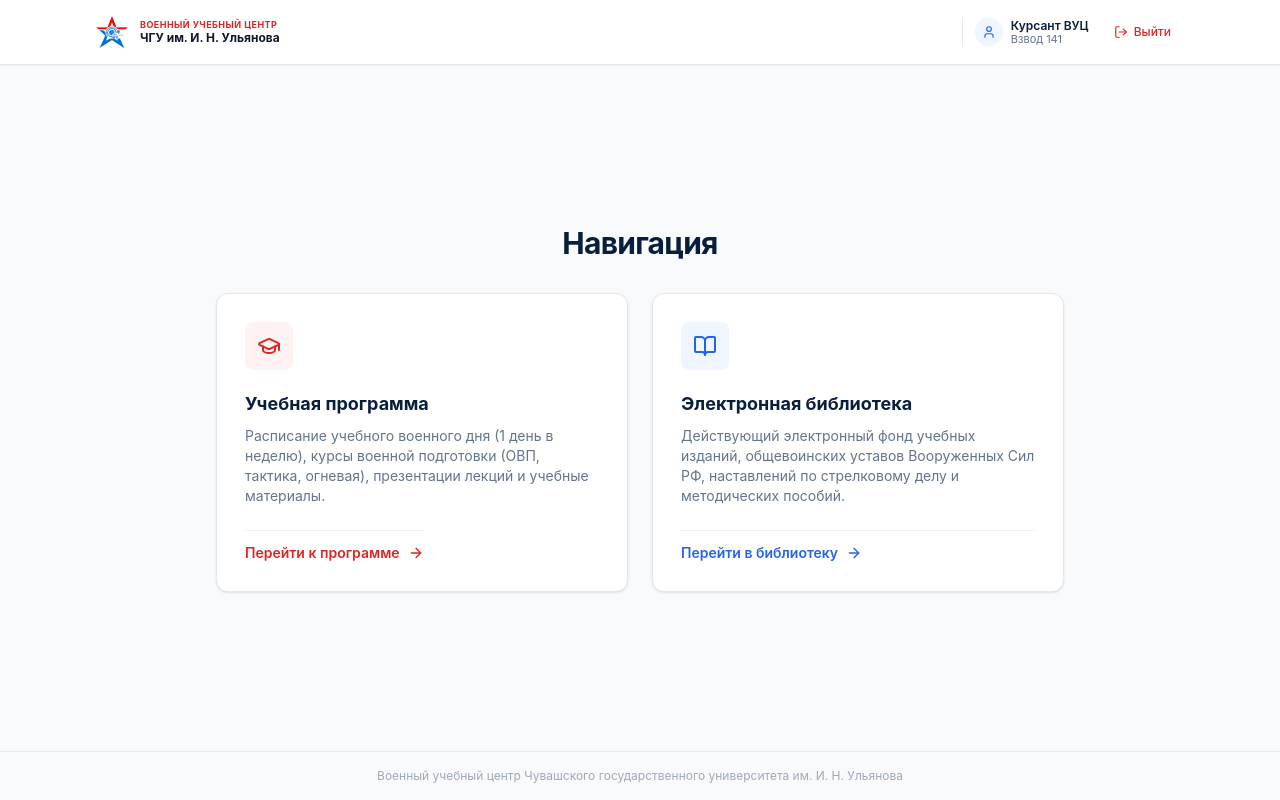
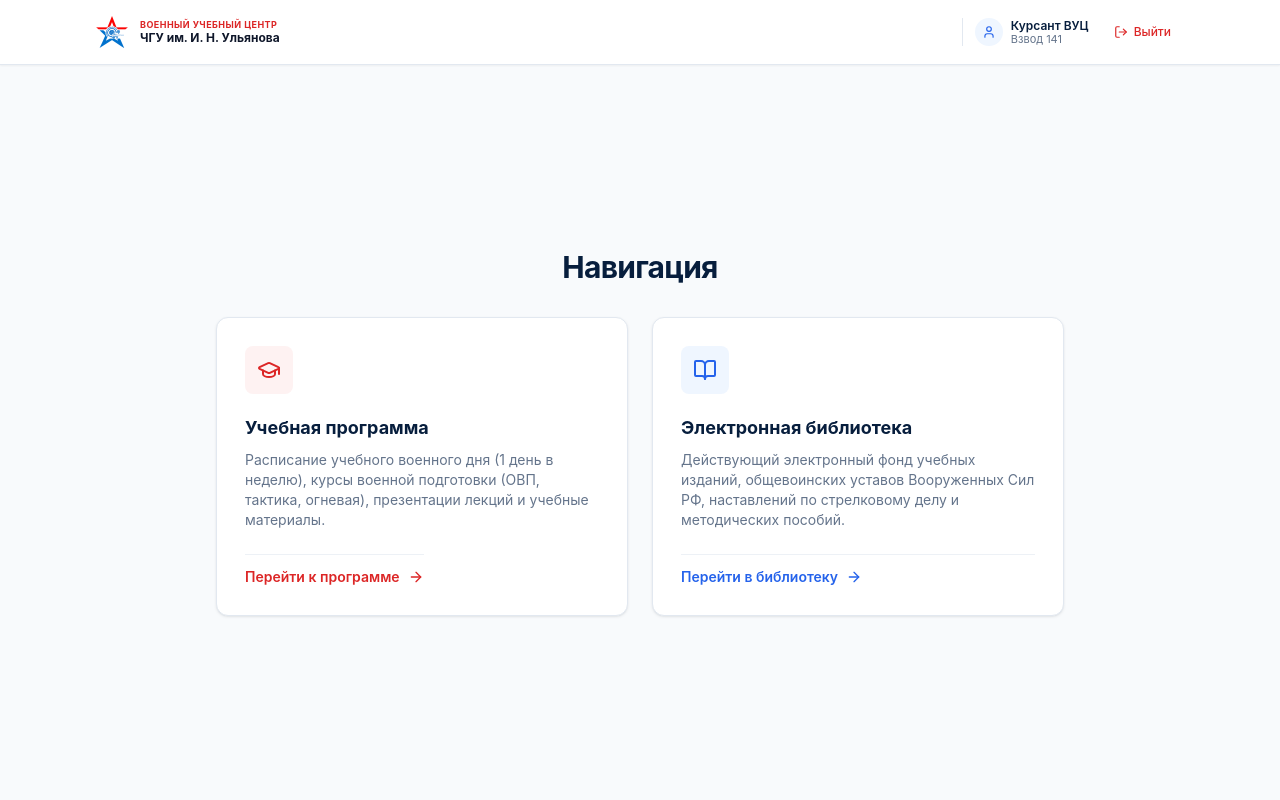
Before and after one commit to goliluxa/vuc-EOS, a React (Vite) app: page /portal in a window 1280 px wide. Built offline with nearby package versions, Linux system fonts and the light colour scheme; no server answers.

Commit message:
fix(portal): remove footer with university name

```diff
--- a/src/pages/cadet/CadetPortalPage.tsx
+++ b/src/pages/cadet/CadetPortalPage.tsx
@@ -114,11 +114,6 @@ export const CadetPortalPage: React.FC = () => {
           </a>
         </div>
       </main>
-
-      {/* Footer */}
-      <footer className="w-full py-4 text-center text-xs text-content-secondary/60 border-t border-surface-border/80">
-        Военный учебный центр Чувашского государственного университета им. И. Н. Ульянова
-      </footer>
     </div>
   );
 };
```
